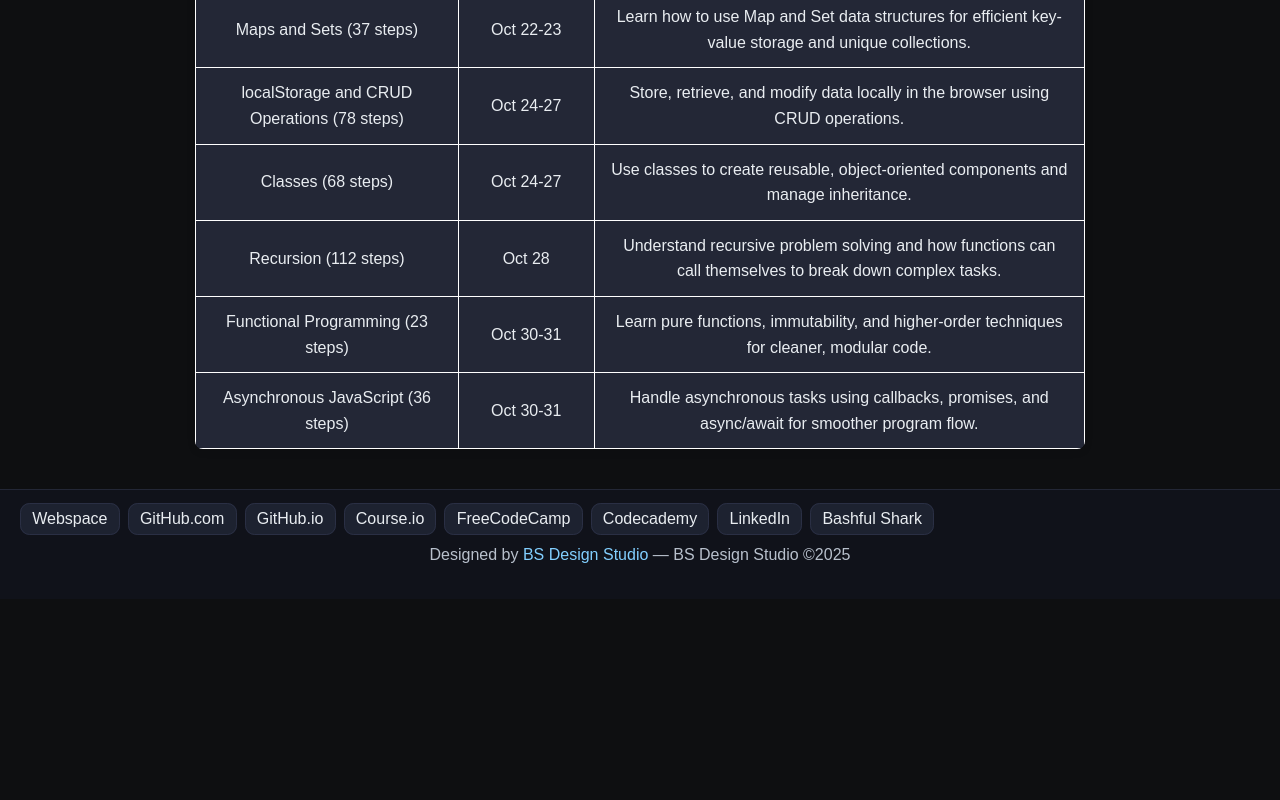
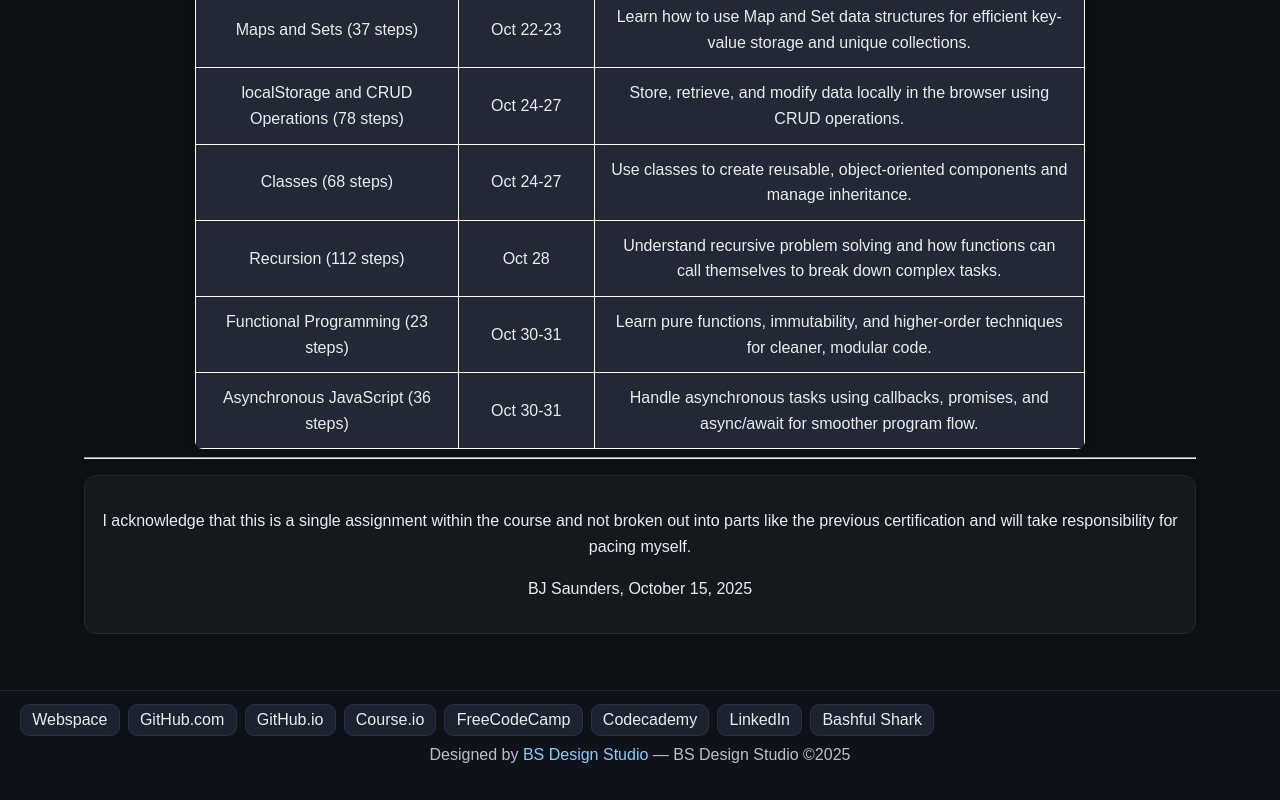
Before and after one commit to bsaund12/itis3135, a plain HTML site: page fccfsjs_outline.html in a window 1280 px wide. Shown: the part 1562-2362 px from the top of the page. Before the commit the page ends 2161 px from the top, so only its background shows below. Drawn offline with Linux system fonts and the light colour scheme; a script that the page names is missing.

Commit message:
Update fccfsjs_outline.html

```diff
--- a/fccfsjs_outline.html
+++ b/fccfsjs_outline.html
@@ -136,6 +136,13 @@
             </tr>
         </tbody>
     </table>
+
+    <hr />
+
+    <section class="acknowledgement">
+        <p>I acknowledge that this is a single assignment within the course and not broken out into parts like the previous certification and will take responsibility for pacing myself.</p>
+        <p>BJ Saunders, October 15, 2025</p>
+    </section></section>
 </main>
 <footer>
     <div data-include="components/footer.html"></div>
```
